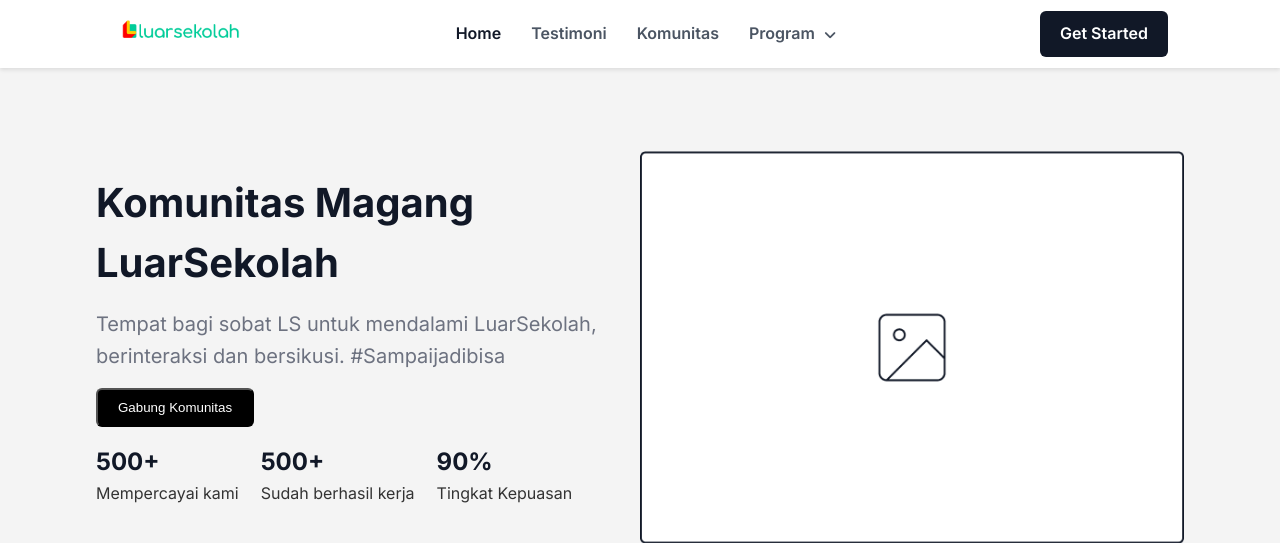
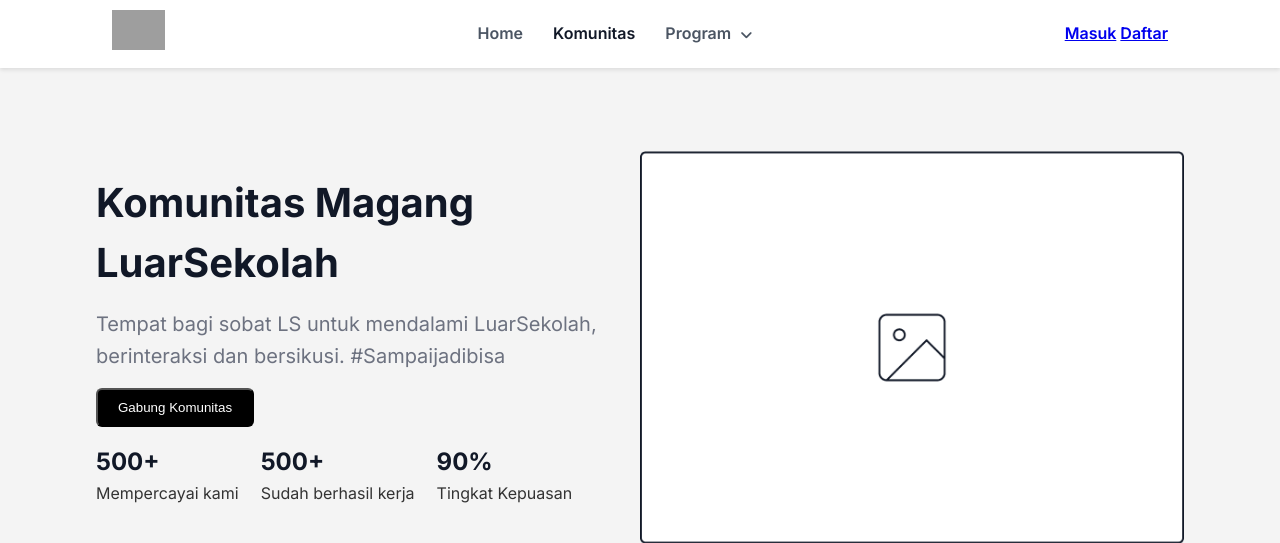
Before and after one commit to arru-tech/app-luar-sekolah, a PHP site: page / in a window 1280 px wide. Shown: the top 543 px of the page. Run offline with PHP 8.4, Linux system fonts and the light colour scheme; grey boxes are pictures that could not be loaded.

Commit message:
Navbar Update HIFI

```diff
--- a/component/navbar.php
+++ b/component/navbar.php
@@ -3,12 +3,13 @@
 
 <nav class="navbar">
     <div class="logo">
-        <img src="./img/LS-logo-2nd-master.png" alt="Logo">
+        <a href="#">
+        <img src="./img/LS-logo-master.png" alt="Logo">
+        </a>
     </div>
     <div class="menu">
         <ul>
             <li><a href="#" class="nav-link home">Home</a></li>
-            <li><a href="#" class="nav-link testimoni">Testimoni</a></li>
             <li><a href="#" class="nav-link komunitas">Komunitas</a></li>
             <li>
                     <a href="#" class="nav-link program">Program <i class="fa-solid fa-angle-down fa-sm" style="vertical-align: middle; margin-left: 5px;"></i></a>
@@ -21,7 +22,12 @@
             </li>
         </ul>
     </div>
-    <a href="#" class="get-started">Get Started</a>
+
+    <div class="buttons">
+        <a href="#" class="masuk">Masuk</a>
+        <a href="#" class="daftar-btn">Daftar</a>
+    </div>
+
     <div class="hamburger" onclick="toggleMenu()">
         <div></div>
         <div></div>
@@ -35,5 +41,5 @@
     }
 
     // Set link aktif
-    document.querySelector('.nav-link.home').classList.add('active');
+    document.querySelector('.nav-link.komunitas').classList.add('active');
 </script>
```
